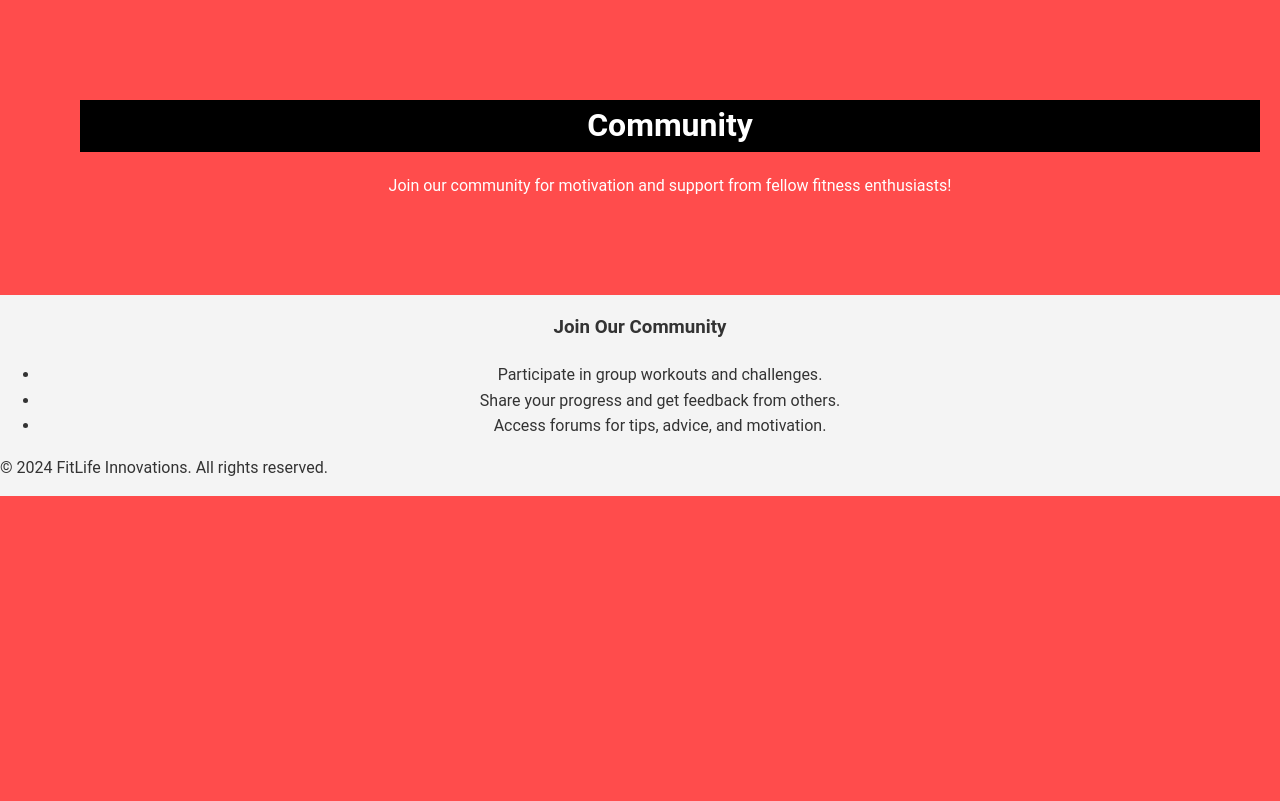
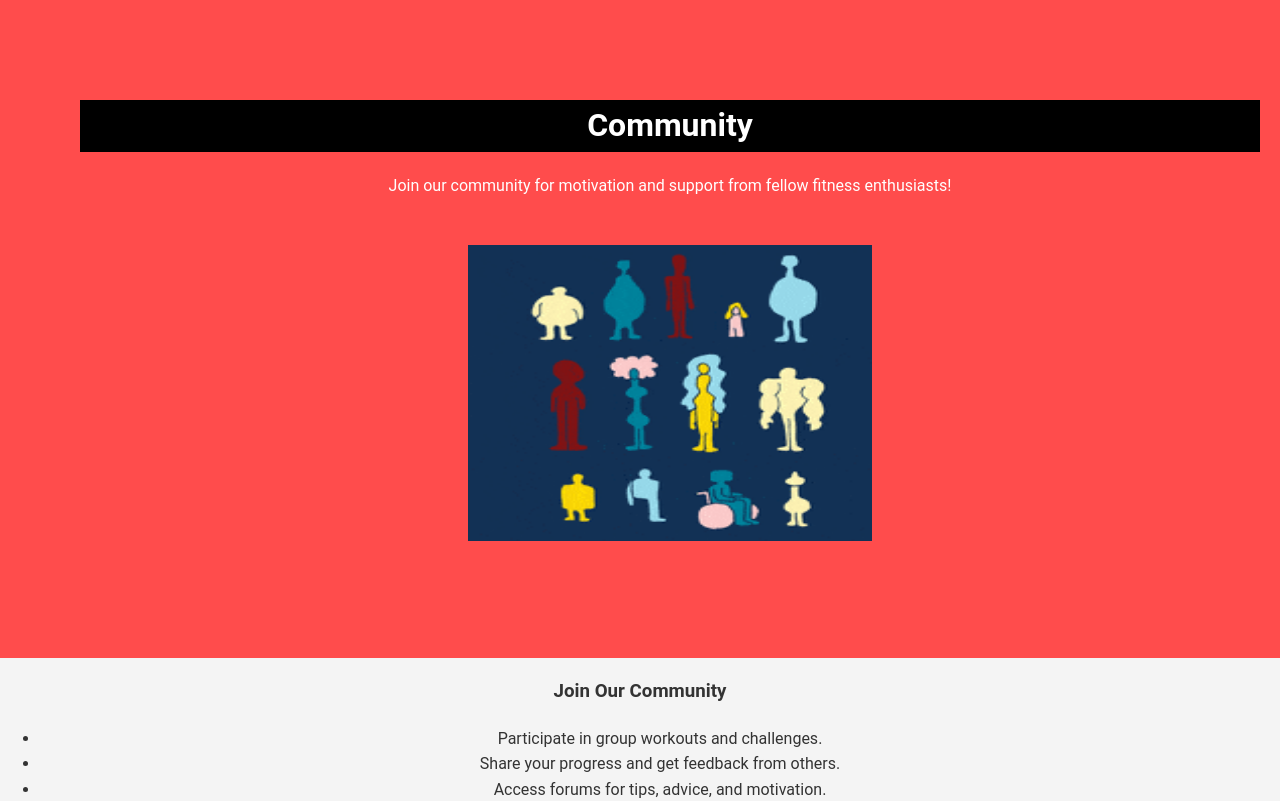
Before and after one commit to KumarAyush000/project, a PHP site: page /next.php in a window 1280 px wide. Shown: the part 3921-4722 px from the top of the page. Before the commit the page ends 4417 px from the top, so only its background shows below. Run offline with PHP 8.4, Linux system fonts and the light colour scheme.

Commit message:
added one image to community support section

```diff
--- a/next.php
+++ b/next.php
@@ -146,6 +146,9 @@
         <header>
         <h1 class="head-border" style="background-color: black;">Community</h1>
             <p>Join our community for motivation and support from fellow fitness enthusiasts!</p>
+            <div class="image1">
+            <img src="./images/community.gif" alt="community image">
+        </div>
         </header>
         <h3>Join Our Community</h3>
         <ul>
```
Also changed, not shown: images/community.gif (added).
